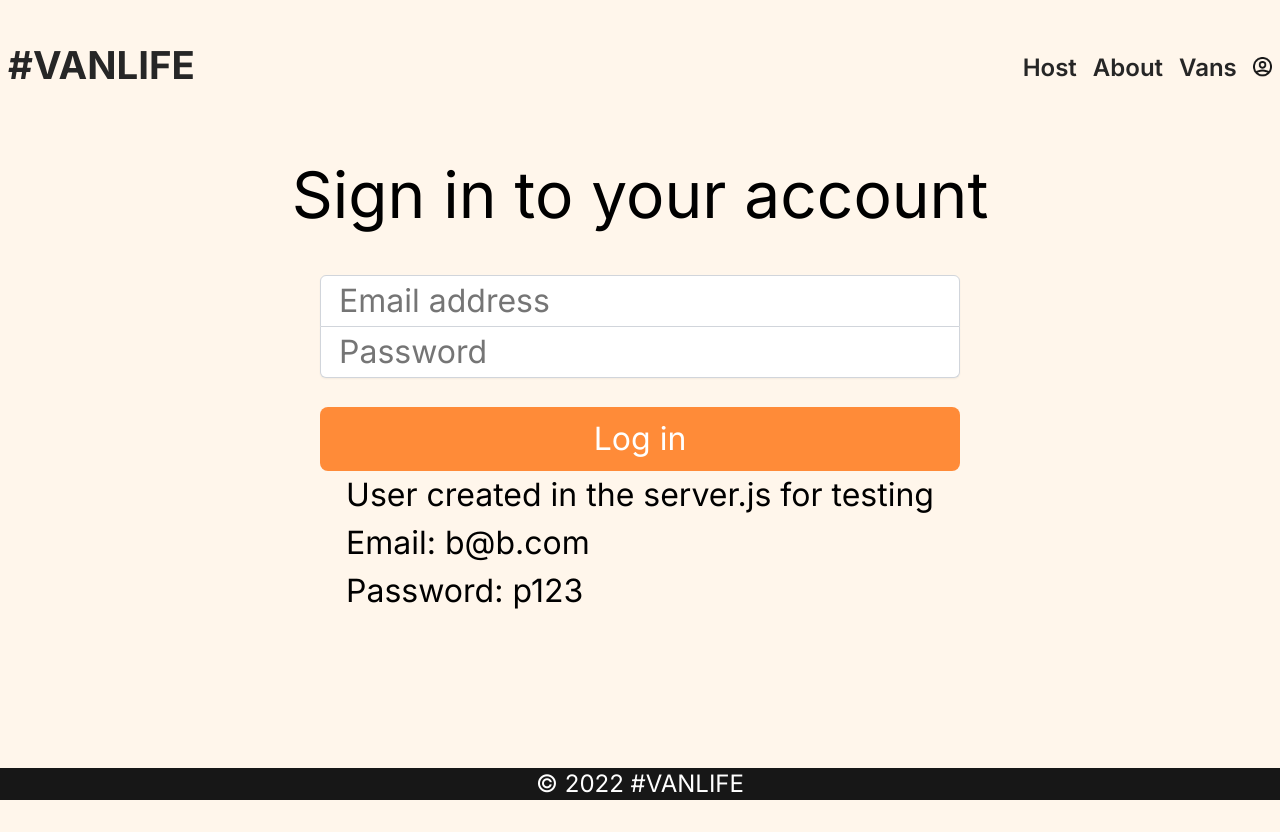
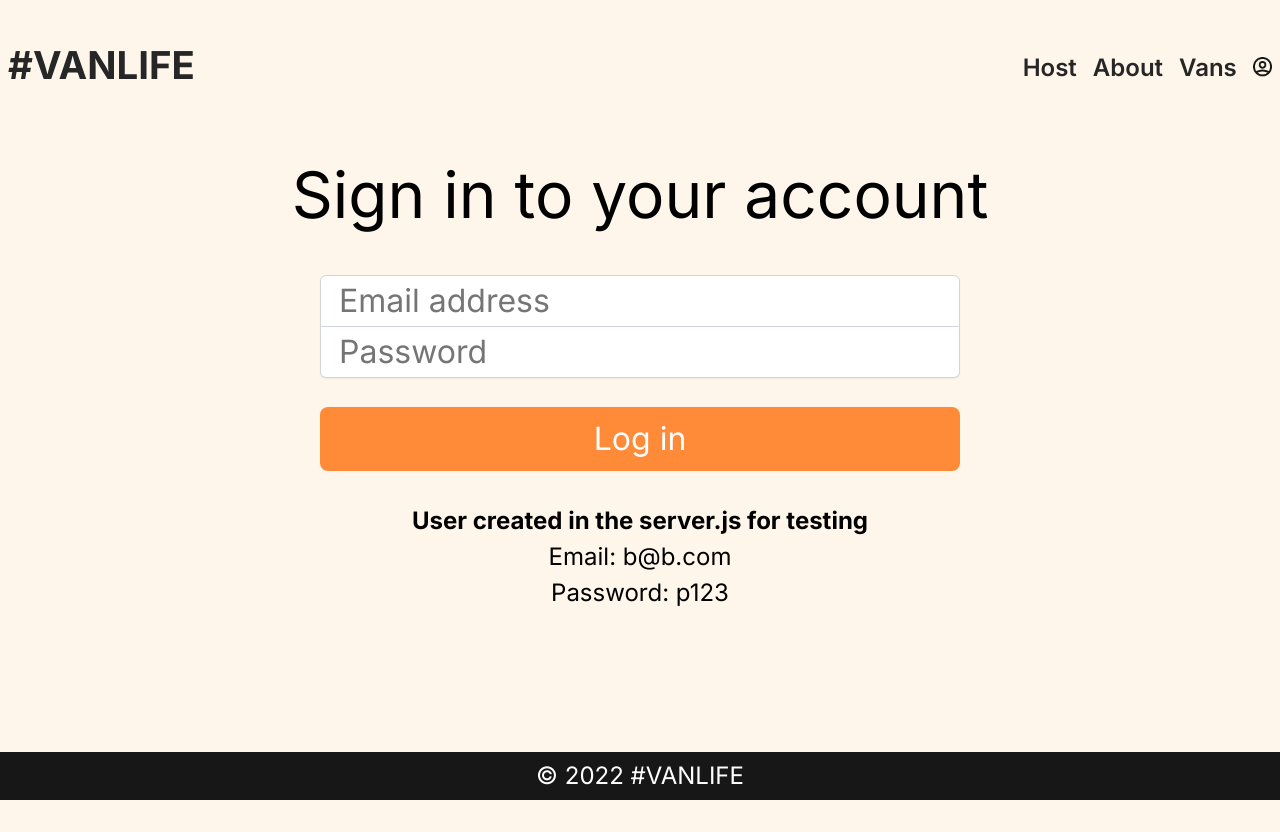
Before and after one commit to guilhas5/VanLife, a React (Vite) app: page /login in a window 1280 px wide. Built offline with nearby package versions, Linux system fonts and the light colour scheme; what miragejs would draw is missing.

Commit message:
uptade the user login

```diff
--- a/src/index.css
+++ b/src/index.css
@@ -259,7 +259,7 @@
      justify-content: center;
      align-items: center;
      bottom: 0;
-     height: 2rem;
+     height: 3rem;
      width: 100%;
      background-color: var(--neutral-color-black);
      font-size: var(--fs-300);
@@ -966,6 +966,14 @@
      margin-top: 1.8rem;
      color: var(--primary-color-20);
  }
+ .user--data {
+    margin-top: 2rem;
+    text-align: center;
+    font-size: var(--fs-300);
+ }
+ .user--data > h4 {
+    font-weight: bold;
+ }
 
  .login--form>button:disabled {
      background-color: var(--secondary-color-60);
@@ -1015,6 +1023,6 @@
      }
      .img--graph {
         margin-top:1rem;
-        max-width:50vw ;
+        max-width:40vw ;
      }
  }
--- a/src/pages/Host/Reviews.jsx
+++ b/src/pages/Host/Reviews.jsx
@@ -28,7 +28,7 @@ export default function Reviews() {
                 </p>
             </div>
             <img
-                className="graph"
+                className="img--graph"
                 src="../src/assets/images/reviews-graph.png"
                 alt="Review graph"
             />
```
Also changed, not shown: server.js (+1 -7 lines).
